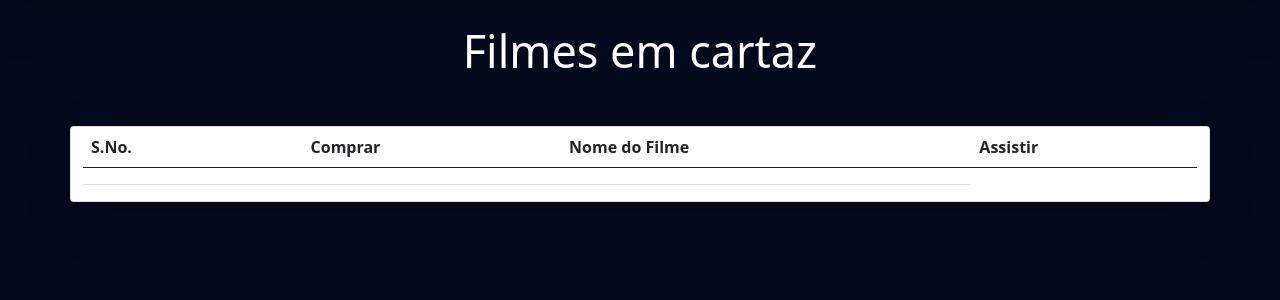
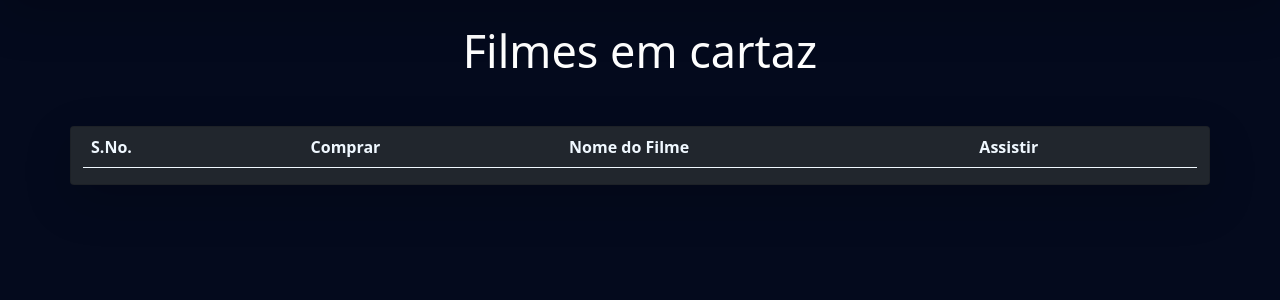
Before and after one commit to julsales/CineFDS, a Django app: page /cart/ in a window 1280 px wide. Shown: the part 71-371 px from the top of the page. Run offline with Django 5.2, Linux system fonts and the light colour scheme; a user stored in the database is signed in; data comes from the database, SQL or seed files in the repository; both versions use the stored data as it was after the commit; lists and menus that the app fills with data are empty.

Commit message:
pagina/compra finalizado paleta

```diff
--- a/CineFds/projeto/home/templates/cart.html
+++ b/CineFds/projeto/home/templates/cart.html
@@ -7,10 +7,10 @@
 <style>
 
 </style>
-<div class="container card shadow-lg mt-5">
+<div class="container card shadow-lg mt-5" style="background-color: rgb(33 38 45);">
     <table class="table">
         <thead>
-            <tr>
+            <tr style="color: aliceblue;">
                 <th scope="col">S.No.</th>
 
                 <th scope="col"></th>
@@ -26,23 +26,16 @@
             <tr>
                 <th scope="row">{{forloop.counter}}</th>
                 <td><a href="{% url 'remove_cart' cartItems.uid %}" class="btn btn-danger">Cancelar</a>
-                </td>
-                <td><img src="https://i.ibb.co/Dkz0p6G/gfg-movei-3.jpg" style="height: 100px; width:100px;"></td>
+
+                <td style="color: aliceblue;">R$31,00 </td>
                 <td>
-                    <h5>{{cartItems.movie.movie_name}}</h5>
+                    <h5 style="color: aliceblue;">{{cartItems.movie.movie_name}}</h5>
                 </td>
                 <td><a href="" class="btn btn-warning">Finalizar a compra</a>
 
             </tr>
             {% endfor %}
-            <tr>
 
-                <th scope="col"></th>
-                <td></td>
-                <td></td>
-                <td></td>
-
-            </tr>
 
         </tbody>
     </table>
```
Also changed, not shown: CineFds/projeto/db.sqlite3.
